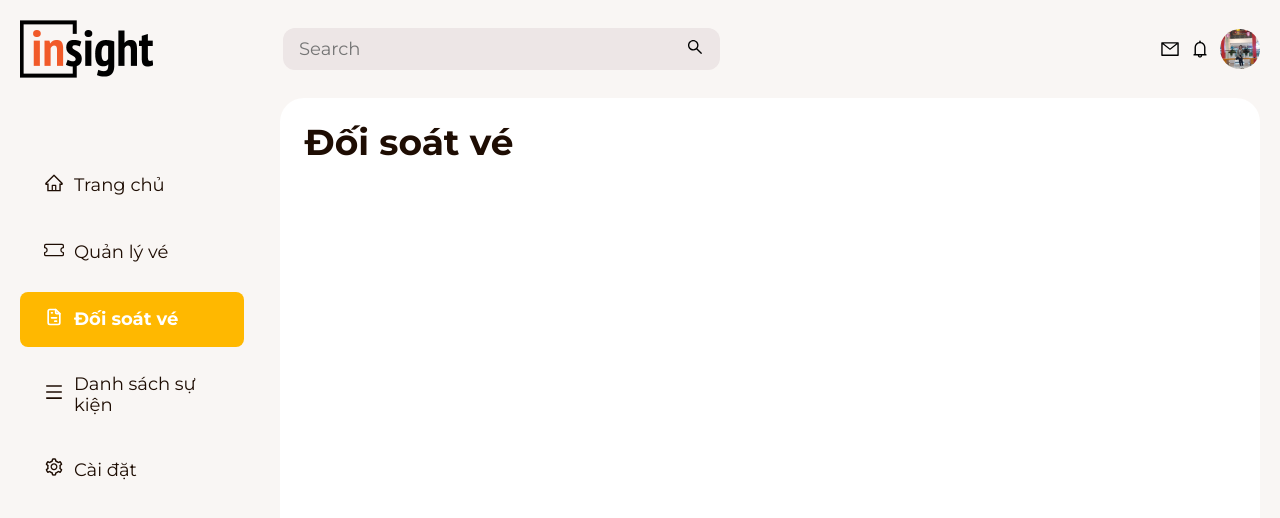
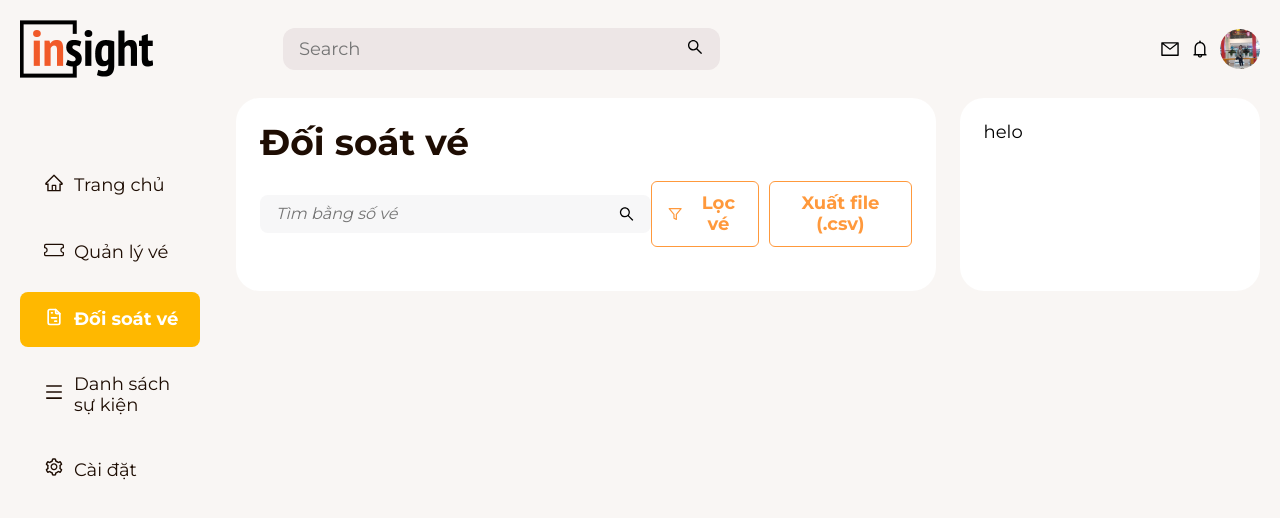
Before and after one commit to Binhbong37/CMSticket, a React (Create React App) app: page /doi-soat-ve in a window 1280 px wide. Shown: the top 518 px of the page. Built offline with nearby package versions, Linux system fonts and the light colour scheme.

Commit message:
thêm box bọc xung quanh các page

```diff
--- a/src/App.tsx
+++ b/src/App.tsx
@@ -15,7 +15,6 @@ function App() {
         </div>
         <div className='rightSide'>
           <Routes>
-
             <Route path='/' element={<Home />} />
             <Route path='/doi-soat-ve' element={<DoiSoatVe />} />
             <Route path='/quan-ly-ve' element={<QuanLyVe />} />
--- /dev/null
+++ b/src/Components/Box.tsx
@@ -0,0 +1,16 @@
+import React, { ReactNode } from 'react';
+
+type Props = {
+  children: ReactNode,
+  [key: string]: any;
+}
+
+const Box = ({ children, ...props }: Props) => {
+  return (
+    <div className='box-container' {...props}>
+      {children}
+    </div>
+  )
+}
+
+export default Box
--- /dev/null
+++ b/src/assets/css/doiSoatVe.css
@@ -0,0 +1,4 @@
+.doisoatBox {
+    display: flex;
+    gap: 2.4rem;
+}
--- a/src/assets/css/reset.css
+++ b/src/assets/css/reset.css
@@ -62,11 +62,7 @@ body {
 }
 
 .rightSide {
-    width: 80vw;
-    margin: 0 auto;
-    background-color: #fff;
-    border-radius: 2.4rem;
-    padding: 2.4rem;
+    min-width: 80vw;
     min-height: 100vh;
     height: 100%;
 }
@@ -92,3 +88,9 @@ body {
 .ant-picker-suffix {
     color: #ff993c !important;
 }
+
+.box-container {
+    background-color: #fff;
+    border-radius: 2.4rem;
+    padding: 2.4rem;
+}
--- a/src/pages/dashboard/DoiSoatVe.tsx
+++ b/src/pages/dashboard/DoiSoatVe.tsx
@@ -1,9 +1,21 @@
 import React from 'react'
+import Box from '../../Components/Box';
+import '../../assets/css/doiSoatVe.css'
+import SearchFilter from '../../Components/SearchFilter';
 
 const DoiSoatVe = () => {
   return (
     <div>
-      <h2 className='title'>Đối soát vé</h2>
+      <div className='doisoatBox'>
+        <Box style={{ width: "70%" }}>
+          <h2 className='title'>Đối soát vé</h2>
+          <SearchFilter />
+
+        </Box>
+        <Box style={{ width: "30%" }}>
+          helo
+        </Box>
+      </div>
     </div>
   )
 }
--- a/src/pages/dashboard/Home.tsx
+++ b/src/pages/dashboard/Home.tsx
@@ -3,11 +3,12 @@ import ChartLine from '../../Components/ChartLine';
 import { DatePicker } from 'antd';
 import '../../assets/css/home.css'
 import PieChart from '../../Components/PieChart';
+import Box from '../../Components/Box';
 
 const Home = () => {
 
   return (
-    <div>
+    <Box style={{ width: "100%" }}>
       <h2 className='title'>Thống kê</h2>
       <div className='chartline'>
         <div className='chart-top'>
@@ -41,7 +42,7 @@ const Home = () => {
         </div>
         <PieChart />
       </div>
-    </div>
+    </Box>
   )
 }
 
--- a/src/pages/dashboard/QuanLyVe.tsx
+++ b/src/pages/dashboard/QuanLyVe.tsx
@@ -3,6 +3,7 @@ import '../../assets/css/quanLyVe.css'
 import SearchFilter from '../../Components/SearchFilter'
 import TableGiaDinh from '../../Components/TableGiaDinh'
 import TableSuKien from '../../Components/TableSuKien';
+import Box from '../../Components/Box';
 
 const QuanLyVe = () => {
   const [loaiGoi, setLoaiGoi] = useState('giaDinh');
@@ -12,7 +13,7 @@ const QuanLyVe = () => {
     setLoaiGoi(ve)
   }
   return (
-    <div>
+    <Box>
       <h2 className='title'>Danh sách vé</h2>
       <div className='loaiGoi'>
         <p
@@ -34,10 +35,8 @@ const QuanLyVe = () => {
         {
           loaiGoi === 'suKien' && <TableSuKien />
         }
-
-
       </div>
-    </div>
+    </Box>
   )
 }
 
```
